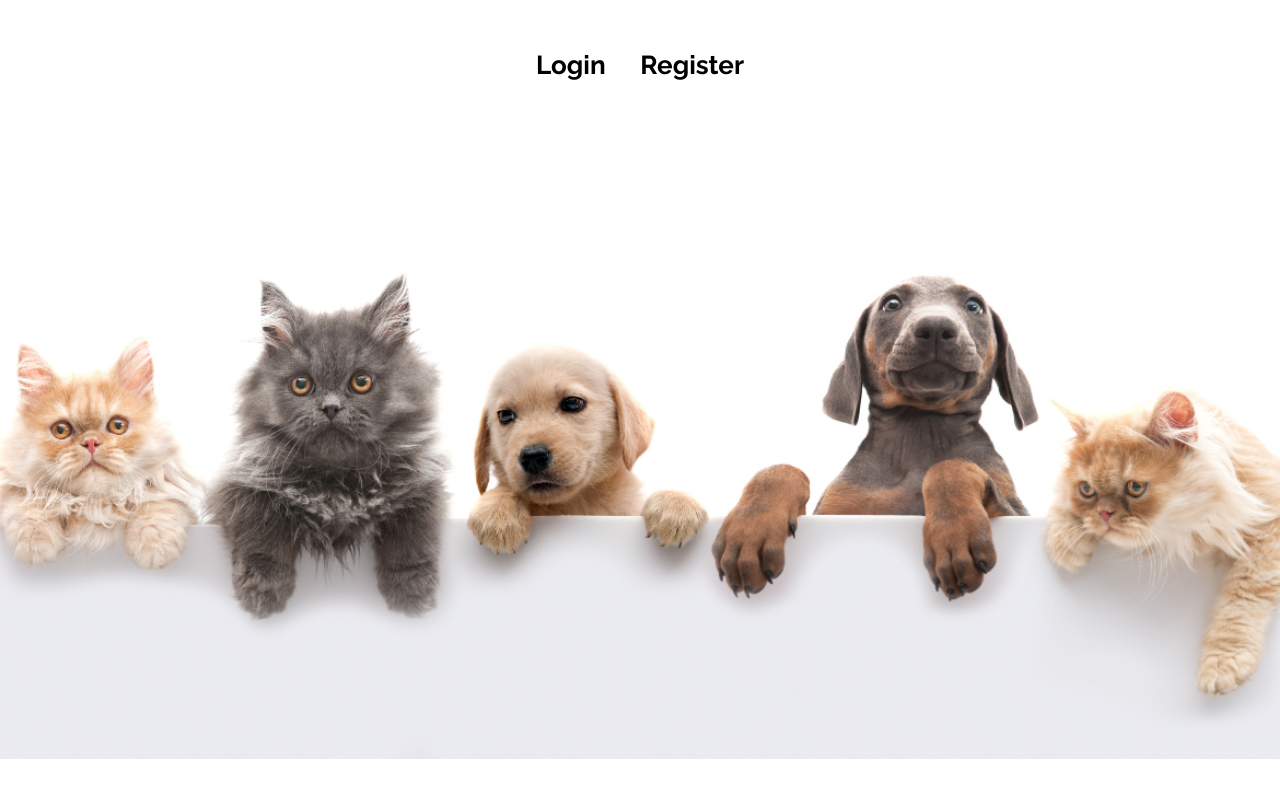
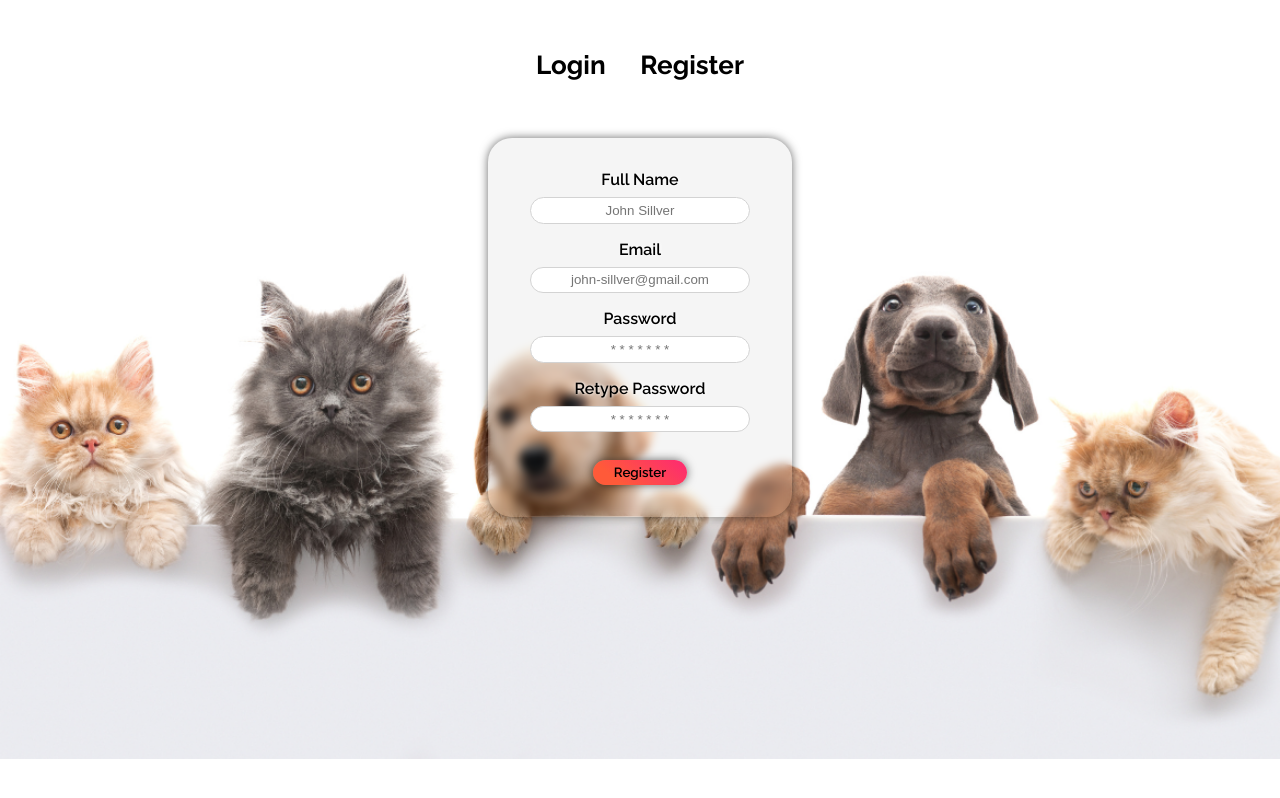
Before and after one commit to ConnectingPets/PetsMatch, a React (Vite) app in the folder client-app/: page /login-register in a window 1280 px wide. Both pictures are taken after a click on the element "Register". Built offline with nearby package versions, Linux system fonts and the light colour scheme.

Commit message:
Register component created
Style fixed

```diff
--- a/client-app/src/components/Login/Login.tsx
+++ b/client-app/src/components/Login/Login.tsx
@@ -1,12 +1,16 @@
 import React from 'react';
 import { CLabel } from '../common/CLabel/CLabel';
 import { CInput } from '../common/CInput/CInput';
+import { CSubmitButton } from '../common/CSubmitButton/CSubmitButton';
 import './Login.scss';
-import { CSubmitButton } from '../common/CSubmitButton/CSubmitButton';
 
-interface LoginProps { };
+interface LoginProps {
+    showRegister: () => void;
+};
 
-export const Login: React.FC<LoginProps> = () => {
+export const Login: React.FC<LoginProps> = ({
+    showRegister
+}) => {
     return (
         <section className='login__form__section'>
             <form className='login__form'>
@@ -19,6 +23,7 @@ export const Login: React.FC<LoginProps> = () => {
                     <CInput type='password' id='password' name='password' placeholder='* * * * * * *' />
                 </div>
                 <CSubmitButton textContent='Login' />
+                <p className='account__message' onClick={showRegister}>If you don't have an account click here!</p>
             </form>
         </section>
     )
--- /dev/null
+++ b/client-app/src/components/Register/Register.scss
@@ -0,0 +1,9 @@
+@use '../../global-styles/' as gs;
+
+.register__form {
+    @include gs.set-form(100%, center, 85%, column, center);
+
+    &__section {
+        width: 19rem;
+    }
+}
--- /dev/null
+++ b/client-app/src/components/Register/Register.tsx
@@ -0,0 +1,33 @@
+import React from 'react';
+import { CLabel } from '../common/CLabel/CLabel';
+import { CInput } from '../common/CInput/CInput';
+import { CSubmitButton } from '../common/CSubmitButton/CSubmitButton';
+import './Register.scss';
+
+interface RegisterProps { }
+
+export const Register: React.FC<RegisterProps> = () => {
+    return (
+        <section className='register__form__section'>
+            <form className='register__form'>
+                <div>
+                    <CLabel inputName={'fullName'} title={'Full Name'} />
+                    <CInput type='text' id='fullName' name='fullName' placeholder='John Sillver' />
+                </div>
+                <div>
+                    <CLabel inputName={'email'} title={'Email'} />
+                    <CInput type='email' id='email' name='email' placeholder='john-sillver@gmail.com' />
+                </div>
+                <div>
+                    <CLabel inputName={'password'} title={'Password'} />
+                    <CInput type='password' id='password' name='password' placeholder='* * * * * * *' />
+                </div>
+                <div>
+                    <CLabel inputName={'password'} title={'Retype Password'} />
+                    <CInput type='password' id='password' name='password' placeholder='* * * * * * *' />
+                </div>
+                <CSubmitButton textContent='Register' />
+            </form>
+        </section>
+    )
+}
--- a/client-app/src/global-styles/_mixin.scss
+++ b/client-app/src/global-styles/_mixin.scss
@@ -37,6 +37,22 @@
         display: flex;
         flex-direction: $divDirection;
         align-items: $divAlignItems;
+
+        &>label{
+            text-shadow: 1px 0px 3px white;
+        }
+    }
+
+    .account__message{
+        margin-top: 1.25rem;
+        font-size:0.67rem;
+        text-decoration: underline;
+        cursor: pointer;
+        color: blue;
+        &:hover{
+            color: #3c3cfc;
+            font-style: italic;
+        }
     }
 
     @keyframes opacityShow {
--- a/client-app/src/pages/LoginRegisterPage/LoginRegisterPage.tsx
+++ b/client-app/src/pages/LoginRegisterPage/LoginRegisterPage.tsx
@@ -2,6 +2,7 @@ import React, { useState } from 'react';
 
 import './LoginRegisterPage.scss';
 import { Login } from '../../components/Login/Login';
+import { Register } from '../../components/Register/Register';
 
 interface LoginRegisterPageProps { };
 
@@ -36,8 +37,8 @@ export const LoginRegisterPage: React.FC<LoginRegisterPageProps> = () => {
             <section className='login__register__forms__wrapper'>
                 {
                     isRegistered
-                        ? <Login />
-                        : null
+                        ? <Login showRegister={showRegister}/>
+                        : <Register/>
                 }
             </section>
         </div>
```
